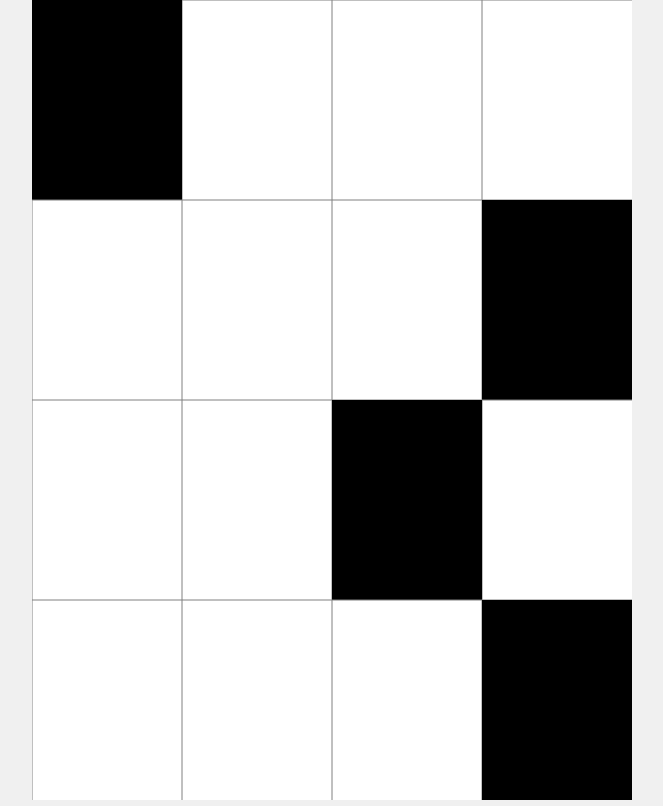
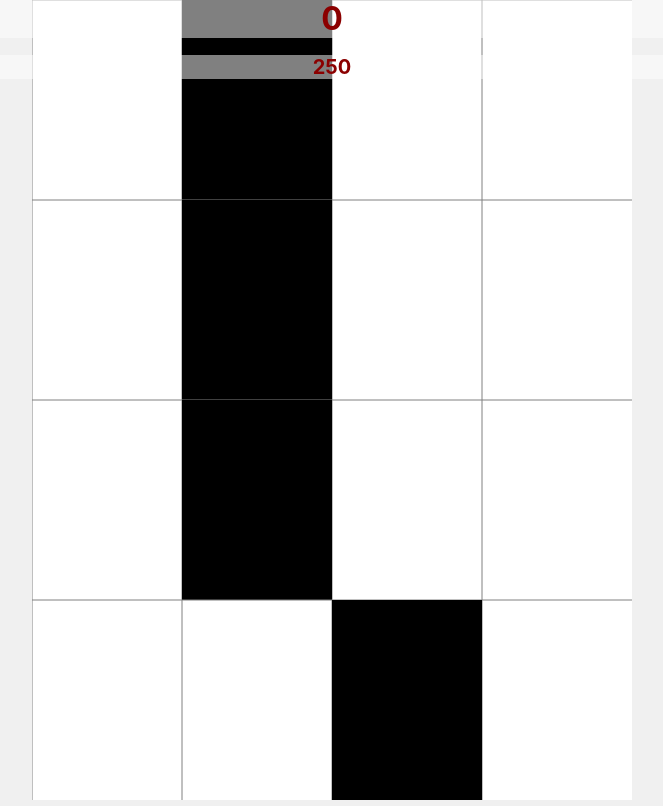
Before and after one commit to zardoy/piano-tiles, a React (Create React App) app: page / in a window 1280 px wide. Both pictures are taken after a click on the button "peak". Shown: the whole page, without its empty margins (308-971 px from the left). Built offline with nearby package versions, Linux system fonts and the light colour scheme.

Commit message:
First test version

```diff
--- a/src/GameCanvas.tsx
+++ b/src/GameCanvas.tsx
@@ -29,7 +29,11 @@ const getDerivedCanvasSize = (): CanvasDimensions => {
 
 const random = (min: number, max: number) => Math.round(Math.random() * (max - min) + min);
 
+const getRandomTilePos = () => random(0, gameConfig.tilesQuantity.width - 1);
+
 const GameCanvas: React.FC<Props> = () => {
+    let [fps, setFps] = useState(0);
+    let [count, setCount] = useState(0);
     let canvasRef = useRef(null as HTMLCanvasElement | null);
     let [canvasDimensions, setCanvasDimensions] = useState(getDerivedCanvasSize());
     useEffect(() => {//resize canvas on window resize
@@ -39,11 +43,12 @@ const GameCanvas: React.FC<Props> = () => {
             window.removeEventListener("resize", updateCanvasSize);
         }
     }, []);
+    let tilesPos = new Array(gameConfig.tilesQuantity.height).fill(null).map(() => getRandomTilePos());
+    let lastCalledTime = performance.now();
 
     useEffect(() => {//update canvas frame
         if (canvasRef.current === null) return;
         let tilesQuantity = gameConfig.tilesQuantity;
-        let tilesPos = new Array(gameConfig.tilesQuantity.height + 1).fill(null).map(() => random(0, tilesQuantity.width - 1));
         let frameUpdater = setInterval(() => {
             let canvasEl = canvasRef.current;
             if (canvasEl === null) return;
@@ -63,7 +68,7 @@ const GameCanvas: React.FC<Props> = () => {
                 ctx.lineTo(xPos, canvasEl.height);
                 ctx.stroke();
             }
-            for (let yRel = 0; yRel < tilesQuantity.height; yRel++) {//Horizontal lines
+            for (let yRel = 0; yRel < tilesQuantity.height; yRel++) {//Horizontal lines and tiles
                 ctx.beginPath();
                 let yPos = yRel * tileHeight;
                 ctx.moveTo(0, yPos);
@@ -71,6 +76,9 @@ const GameCanvas: React.FC<Props> = () => {
                 ctx.stroke();
                 ctx.fillRect(tilesPos[yRel] * tileWidth, yPos, tileWidth, tileHeight);
             }
+            let delta = (performance.now() - lastCalledTime)/1000;
+            lastCalledTime = performance.now();
+            setFps(Math.round(1/delta));
         });
         return () => {
             clearInterval(frameUpdater);
@@ -82,10 +90,28 @@ const GameCanvas: React.FC<Props> = () => {
         let boundingClientReact = canvasRef.current.getBoundingClientRect();
         let canvasY = event.clientY - boundingClientReact.top;
         let canvasX = event.clientX - boundingClientReact.left;
-        console.log(canvasX, canvasY);
+        if (canvasY < canvasRef.current.height / gameConfig.tilesQuantity.height * (gameConfig.tilesQuantity.height - 1)) return;
+        let tileMousePos = Math.ceil(canvasX / (canvasRef.current.width / gameConfig.tilesQuantity.width)) - 1;
+        console.log(tileMousePos, tilesPos);
+
+        if (tileMousePos === tilesPos.slice(-1)[0]) {
+            tilesPos.splice(0, 1);
+            setCount(count => count + 1);
+            tilesPos.push(random(0, gameConfig.tilesQuantity.width - 1));
+        } else {
+            alert("Missed!");
+            setCount(0);
+        }
     }, []);
 
-    return <canvas
+    return <>
+        <h2 style={{ color: "darkred", position: "absolute", top: "0px", left: "0px", right: "0px", textAlign: "center", fontWeight: "bold", background: "rgba(255, 255, 255, 0.5)" }}>
+            {count}
+        </h2>
+        <h5 style={{ color: "darkred", position: "absolute", top: "55px", left: "0px", right: "0px", textAlign: "center", fontWeight: "bold", background: "rgba(255, 255, 255, 0.5)" }}>
+            {fps}
+        </h5>
+        <canvas
             ref={canvasRef}
             onClick={clickCanvas}
             width={canvasDimensions.width}
@@ -94,6 +120,7 @@ const GameCanvas: React.FC<Props> = () => {
                 width: canvasDimensions.width,
                 height: canvasDimensions.height
             }} />
+    </>
 }
 
 export default GameCanvas;
```
Also changed, not shown: 1 other file (tests, documents, lock files or other folders). Lines whose indentation alone changed are shown as unchanged.
